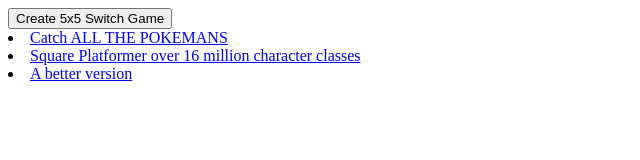
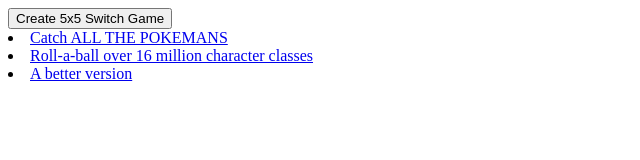
Before and after one commit to Zedonk1995/Zedonk1995.github.io, a plain HTML site: page index.html in a window 1280 px wide. Shown: the whole page, without its empty margins (0-640 px from the left). Drawn offline with Linux system fonts and the light colour scheme; files that its build step writes are made by us from their sources.

Commit message:
Second debug commit

```diff
--- a/index.html
+++ b/index.html
@@ -6,5 +6,5 @@
 	 <body>
 	 <button id = createGame class = square>Create 5x5 Switch Game</button>
      <li><a href="pokemans.html"> Catch ALL THE POKEMANS</ahref></a></li>
-	 <li><a href="game.html">Square Platformer over 16 million character classes</a></li>
+	 <li><a href="game.html">Roll-a-ball over 16 million character classes</a></li>
 	 <li><a href="Switch.html">A better version
```
